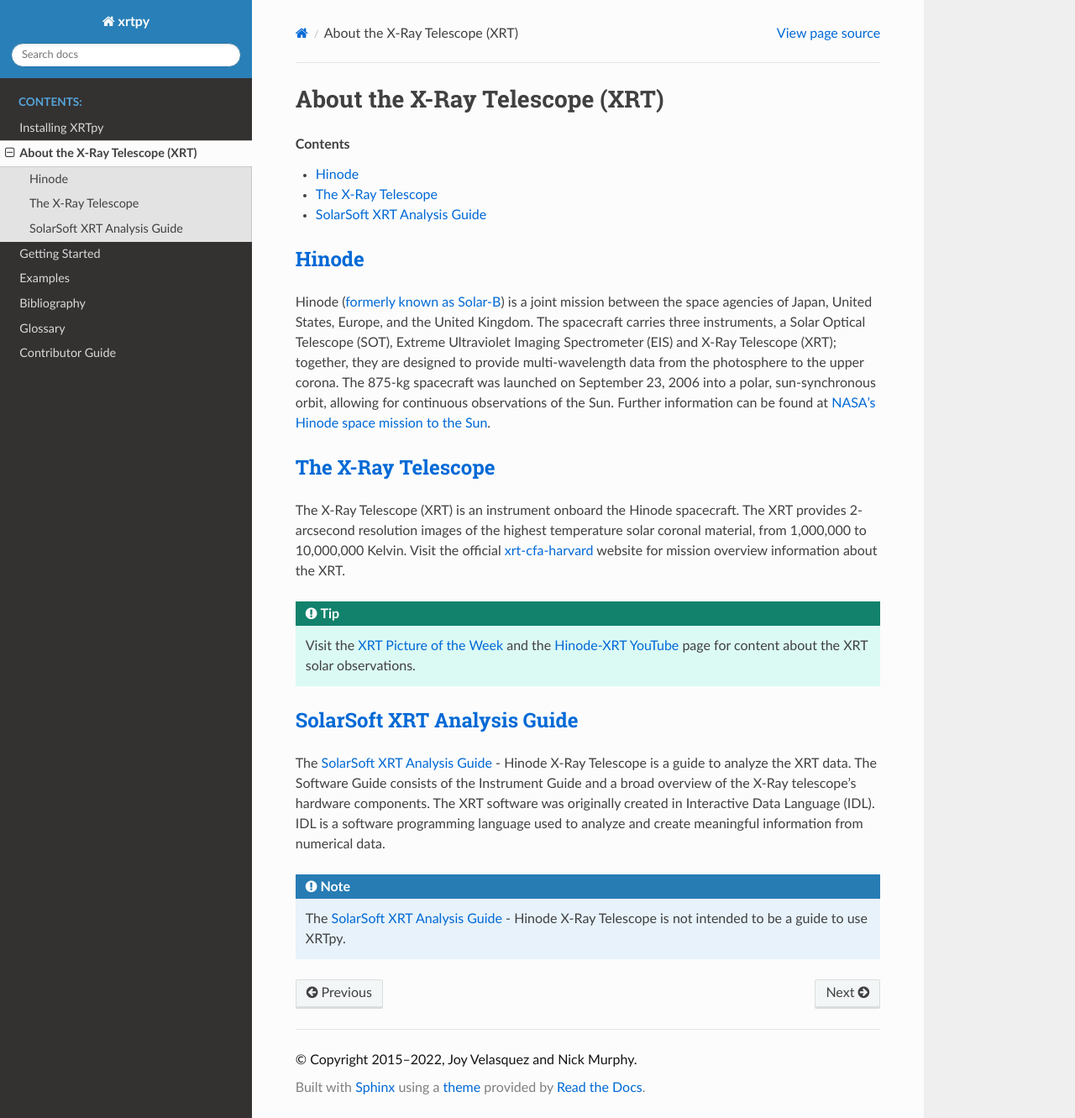
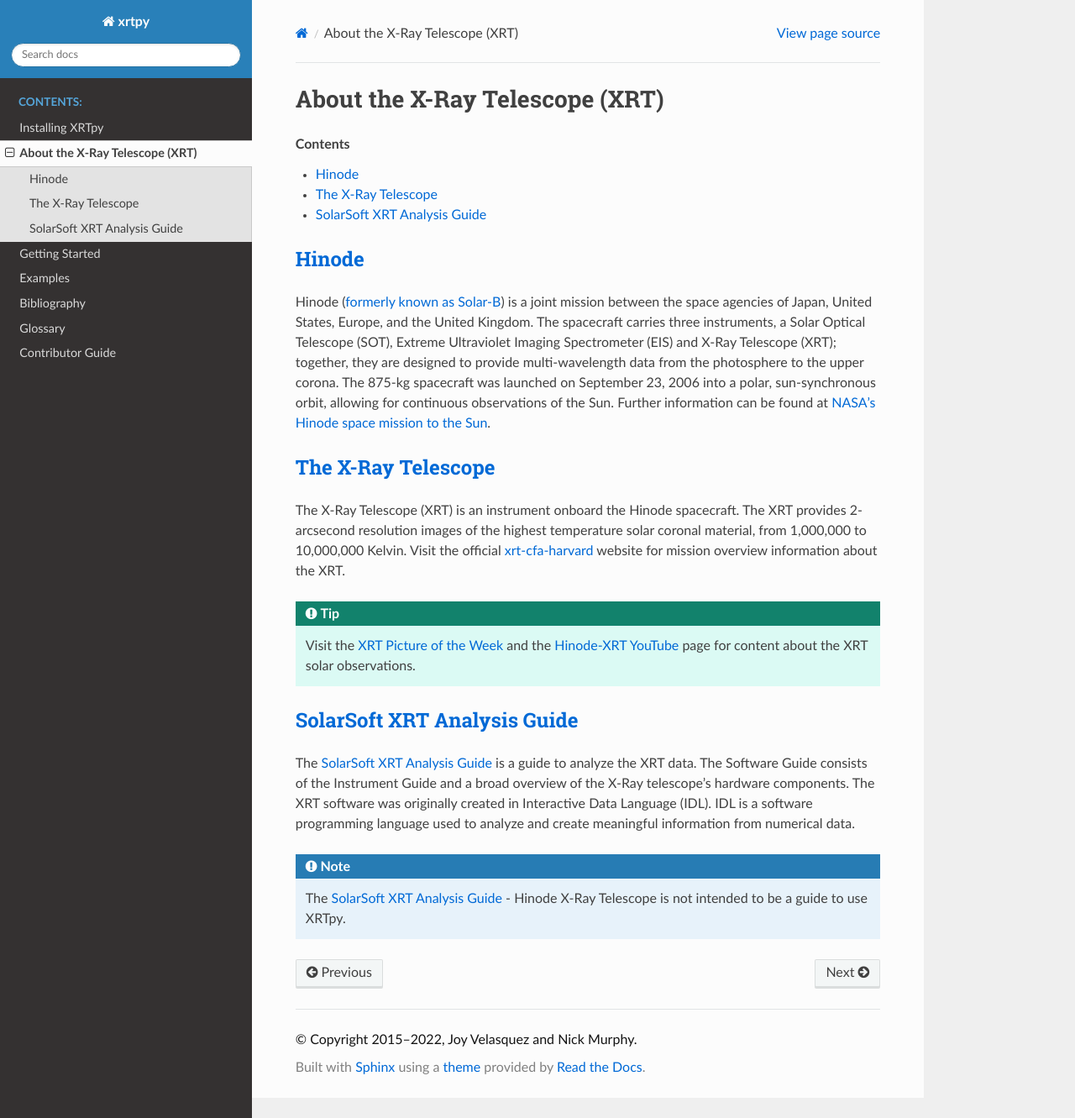
Before and after one commit to HinodeXRT/xrtpy, a Sphinx documentation site: the page built from docs/about_xrt.rst, in a window 1280 px wide and 1331 px high. Shown: the whole window at 84% size. Built offline with Sphinx 7.4.7 and the Read the Docs theme 2.0.0, drawn with Linux system fonts in a browser that asks for light colours.

Commit message:
Update docs/about_xrt.rst
Co-authored-by: Nick Murphy <namurphy@cfa.harvard.edu>

```diff
--- a/docs/about_xrt.rst
+++ b/docs/about_xrt.rst
@@ -26,7 +26,7 @@ material, from 1,000,000 to 10,000,000 Kelvin. Visit the official `xrt-cfa-harva
 
 SolarSoft XRT Analysis Guide
 ============================
-The `SolarSoft XRT Analysis Guide`_  - Hinode X-Ray Telescope is a guide to analyze the XRT data.
+The `SolarSoft XRT Analysis Guide`_ is a guide to analyze the XRT data.
 The Software Guide consists of the Instrument Guide and a broad overview of the X-Ray telescope’s hardware components.
 The XRT software was originally created in Interactive Data Language (IDL).
 IDL is a software programming language used to analyze and create meaningful information from numerical data.
```
